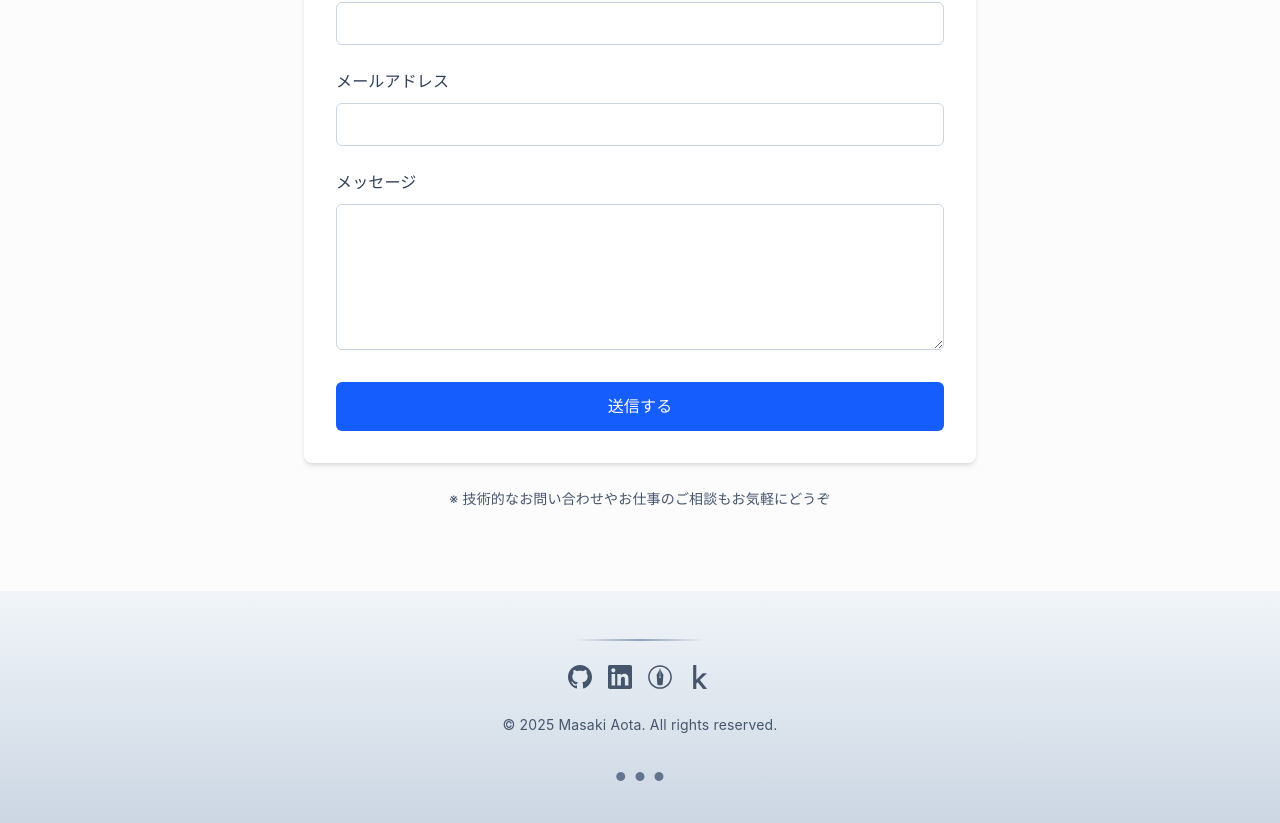
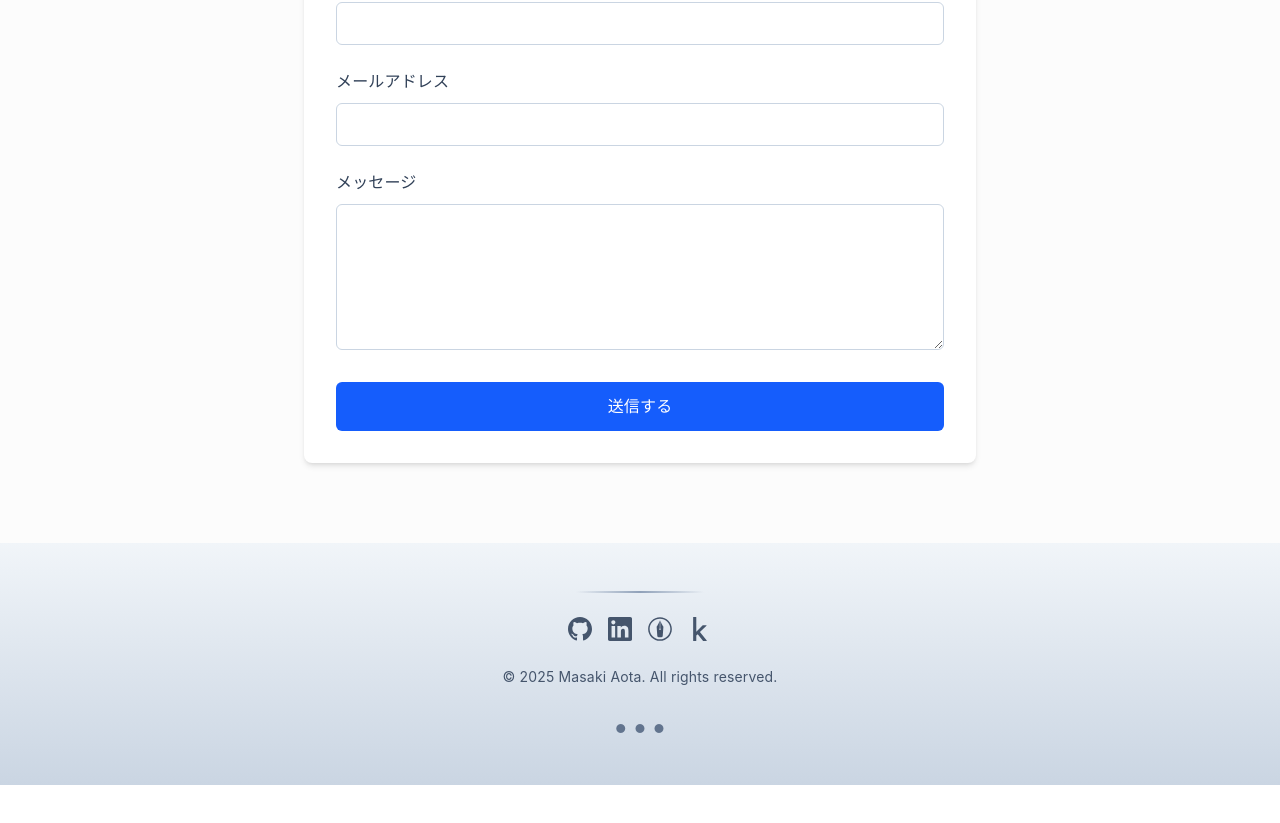
Before and after one commit to masakiaota/portfolio, a Next.js app: page / in a window 1280 px wide. Shown: the part 4577-5400 px from the top of the page. After the commit the page ends 5362 px from the top, so only its background shows below. Built offline with nearby package versions, Linux system fonts and the light colour scheme.

Commit message:
CLAUDE.mdの次の予定作業を更新し、favicon作成とブランディング強化を追加した。また、ContactFormコンポーネントから不要なテキストを削除した。

```diff
--- a/src/components/ContactForm.tsx
+++ b/src/components/ContactForm.tsx
@@ -136,9 +136,6 @@ export default function ContactForm() {
         </div>
       )}
 
-      <p className="text-center text-slate-600 text-sm mt-6">
-        ※ 技術的なお問い合わせやお仕事のご相談もお気軽にどうぞ
-      </p>
     </div>
   );
 }
```
Also changed, not shown: 1 other file (tests, documents, lock files or other folders).
